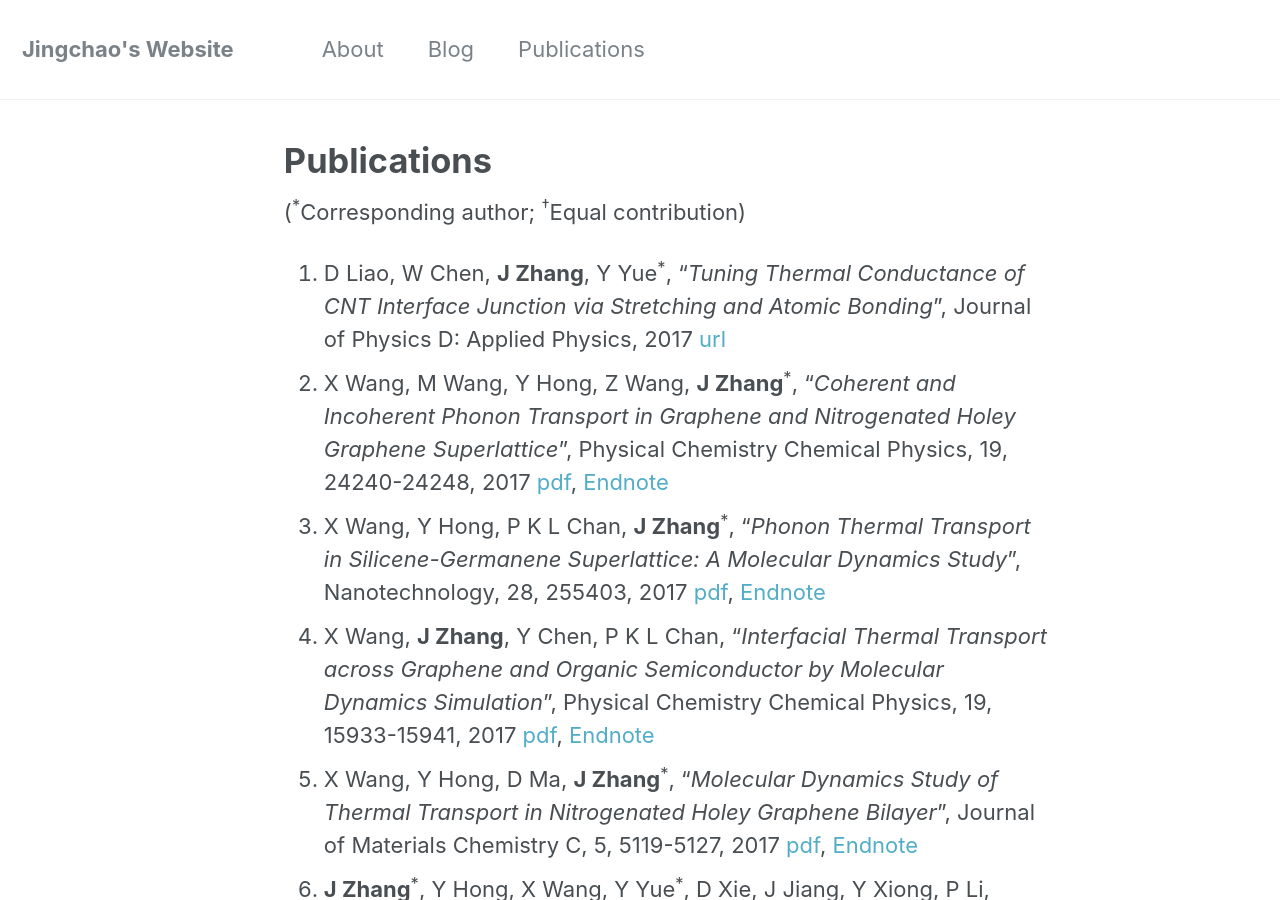
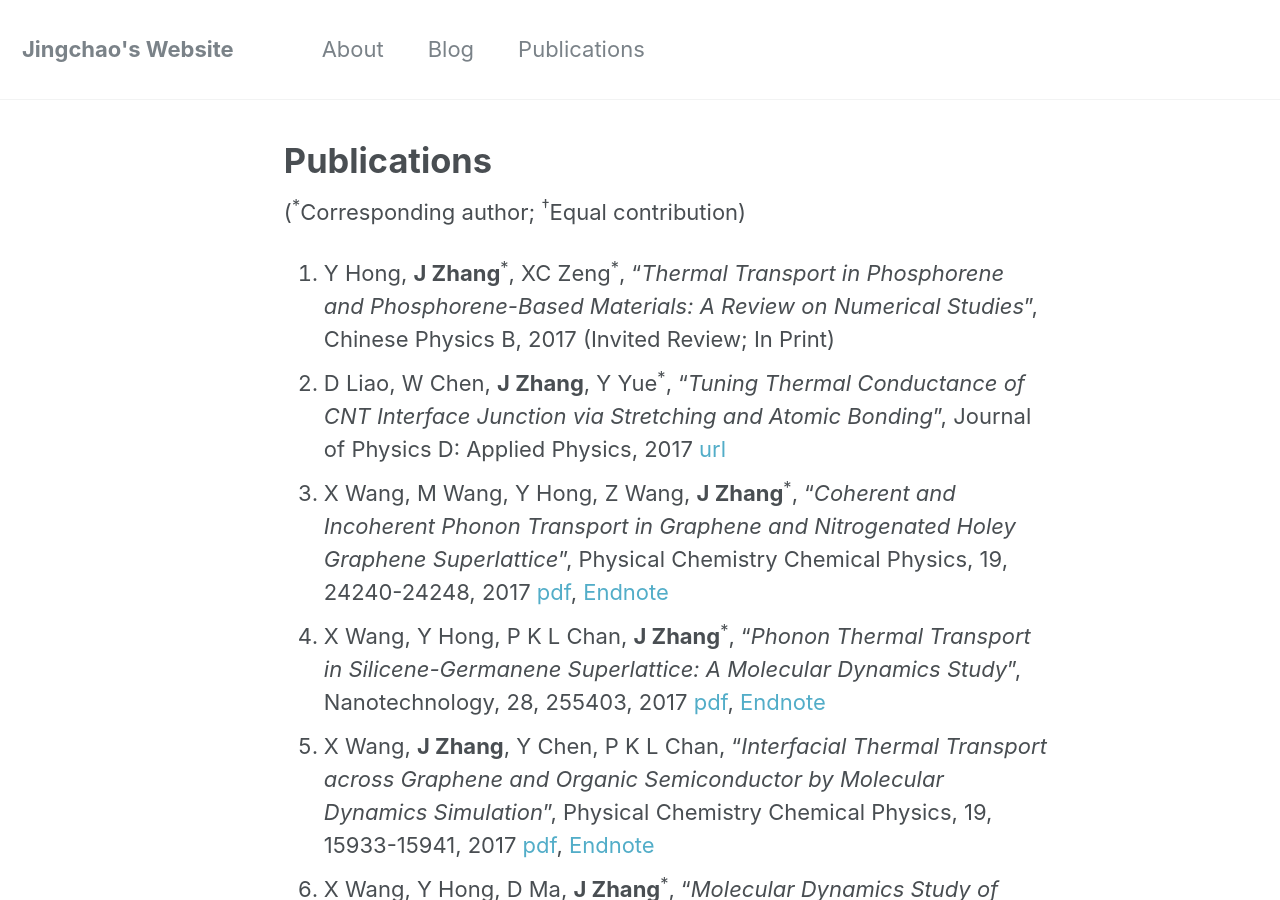
Before and after one commit to JingchaoZhang/JingchaoZhang.github.io, a Jekyll site: the page built from _pages/publications.md, in a window 1280 px wide and 900 px high. Built offline with Jekyll 4.4.1, drawn with Linux system fonts in a browser that asks for light colours.

Commit message:
Update publications.md

```diff
--- a/_pages/publications.md
+++ b/_pages/publications.md
@@ -7,6 +7,7 @@
 
 (<sup>\*</sup>Corresponding author; <sup>†</sup>Equal contribution)
 
+1. Y Hong, **J Zhang**<sup>\*</sup>, XC Zeng<sup>\*</sup>, "_Thermal Transport in Phosphorene and Phosphorene-Based Materials: A Review on Numerical Studies_", Chinese Physics B, 2017 (Invited Review; In Print)
 1. D Liao, W Chen, **J Zhang**, Y Yue<sup>\*</sup>, "_Tuning Thermal Conductance of CNT Interface Junction via Stretching and Atomic Bonding_", Journal of Physics D: Applied Physics, 2017 [url](http://iopscience.iop.org/article/10.1088/1361-6463/aa8ff8)
 1. X Wang, M Wang, Y Hong, Z Wang, **J Zhang**<sup>\*</sup>, "_Coherent and Incoherent Phonon Transport in Graphene and Nitrogenated Holey Graphene Superlattice_", Physical Chemistry Chemical Physics, 19, 24240-24248, 2017 [pdf](https://drive.google.com/file/d/0B3Yj4QkZpI-dcjJnX3NzRFBJeXM/view?usp=sharing), [Endnote](https://drive.google.com/uc?export=download&id=0B3Yj4QkZpI-dSUV0RHpCZGVOZlE)
 1. X Wang, Y Hong, P K L Chan, **J Zhang**<sup>\*</sup>, "_Phonon Thermal Transport in Silicene-Germanene Superlattice: A Molecular Dynamics Study_", Nanotechnology, 28, 255403, 2017 [pdf](https://drive.google.com/file/d/0B3Yj4QkZpI-dWFZsdUFQei1GRjA/view?usp=sharing), [Endnote](https://drive.google.com/uc?export=download&id=0B3Yj4QkZpI-dQm9Wd1Q4SjdSRUk)
```
